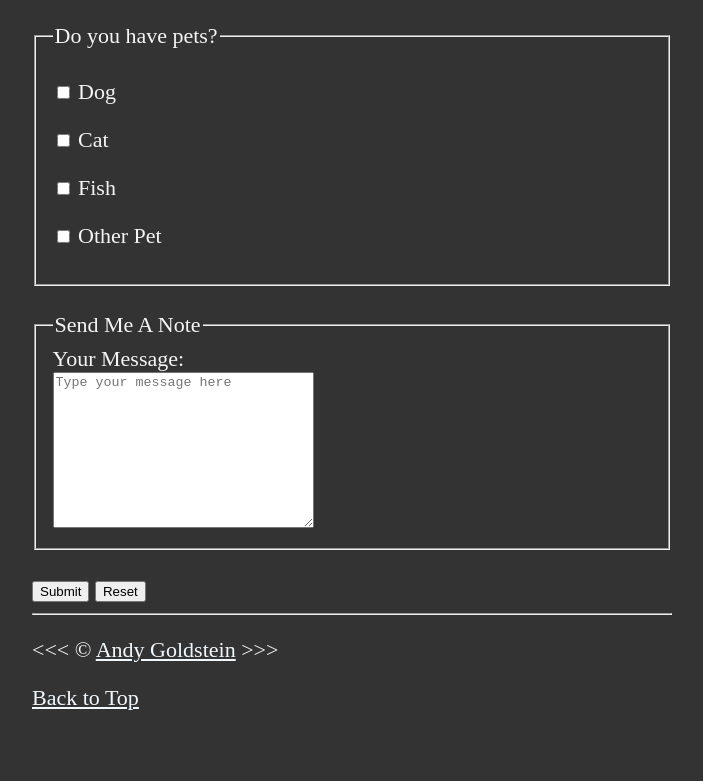
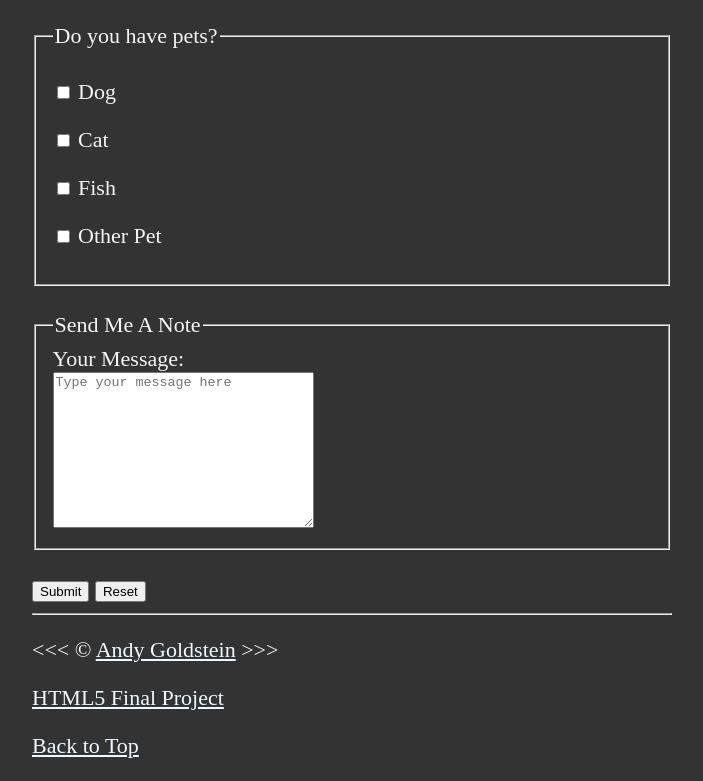
Before and after one commit to andygo52/HTML5-course, a plain HTML site: page index.html in a window 1280 px wide. Shown: the part 3731-4512 px from the top of the page, without its empty margins (288-991 px from the left). Before the commit the page ends 4464 px from the top, so only its background shows below. Drawn offline with Linux system fonts and the light colour scheme.

Commit message:
Add link to HTML5 Final Project

```diff
--- a/index.html
+++ b/index.html
@@ -358,6 +358,8 @@
 
         <a href="about.html">Andy Goldstein</a> &gt;&gt;&gt;
       </p>
+
+      <p><a href="HTML-Final-Project/index.html">HTML5 Final Project</a></p>
       <p>
         <a href="#">Back to Top</a>
       </p>
```
